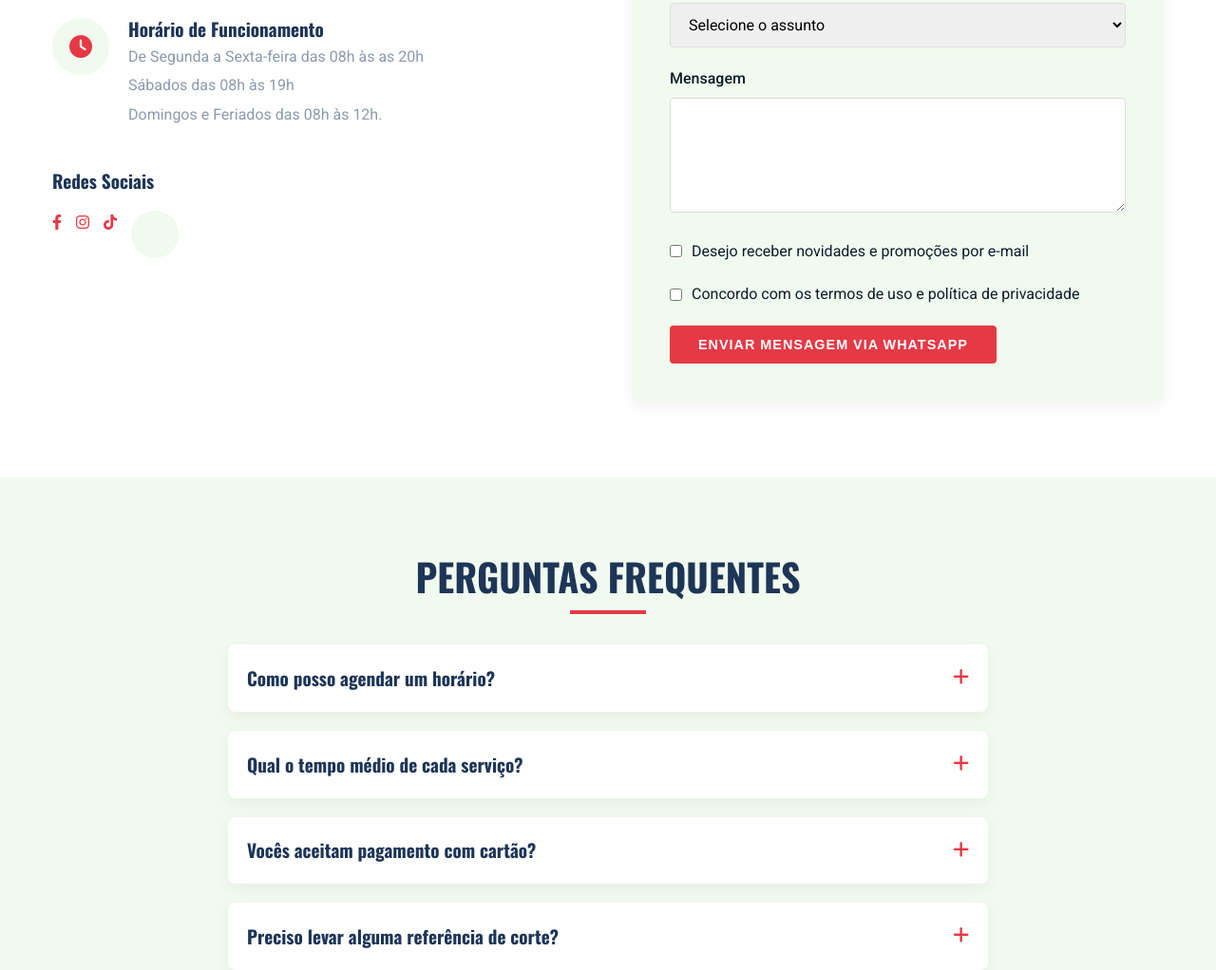
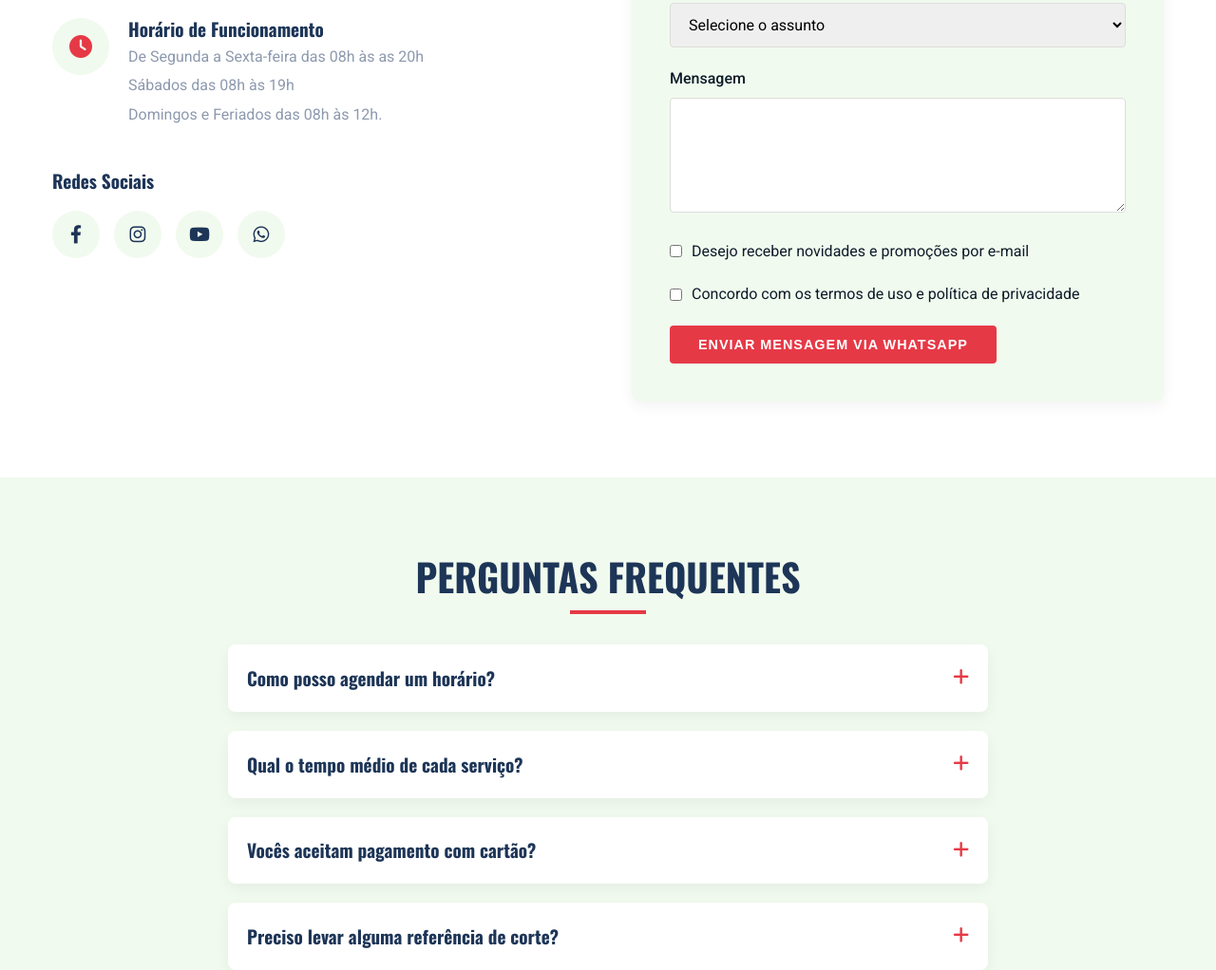
Before and after one commit to STcentro/studiopp, a plain HTML site: page contato.html in a window 1280 px wide. Shown: the part 797-1819 px from the top of the page at 95% size. Drawn offline with nearby package versions, Linux system fonts and the light colour scheme.

Commit message:
Update contato.html

```diff
--- a/contato.html
+++ b/contato.html
@@ -90,10 +90,10 @@
                     <div class="social-contact">
                         <h3>Redes Sociais</h3>
                         <div class="social-icons">
-                             <a href="https://www.facebook.com/studioppbarbearia"><i class="fab fa-facebook-f"></i></a>
-                        <a href="https://instagram.com/studioppbarbearia"><i class="fab fa-instagram"></i></a>
-                        <a href="https://www.tiktok.com/@studioppbarbearia?_t=zm-8uk10s6j50v&_r=1"><i class="fa-brands fa-tiktok"></i></a>
-                        <a href="https://www.youtube.com/@studioppbarbearia"><i class="social-icon"></i></a>
+                            <a href="https://www.facebook.com/studioppbarbearia" class="social-icon"><i class="fab fa-facebook-f"></i></a>
+                            <a href="https://instagram.com/studioppbarbearia" class="social-icon"><i class="fab fa-instagram"></i></a>
+                            <a href="#" class="social-icon"><i class="fab fa-youtube"></i></a>
+                            <a href="https://wa.me/554330261422" class="social-icon"><i class="fab fa-whatsapp"></i></a>
                         </div>
                     </div>
                 </div>
```
